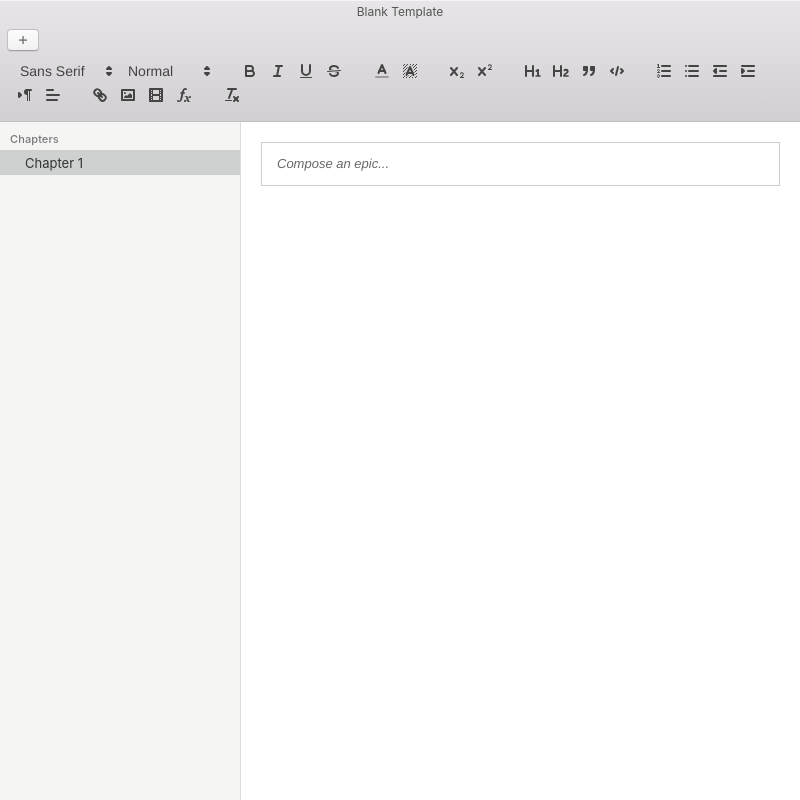
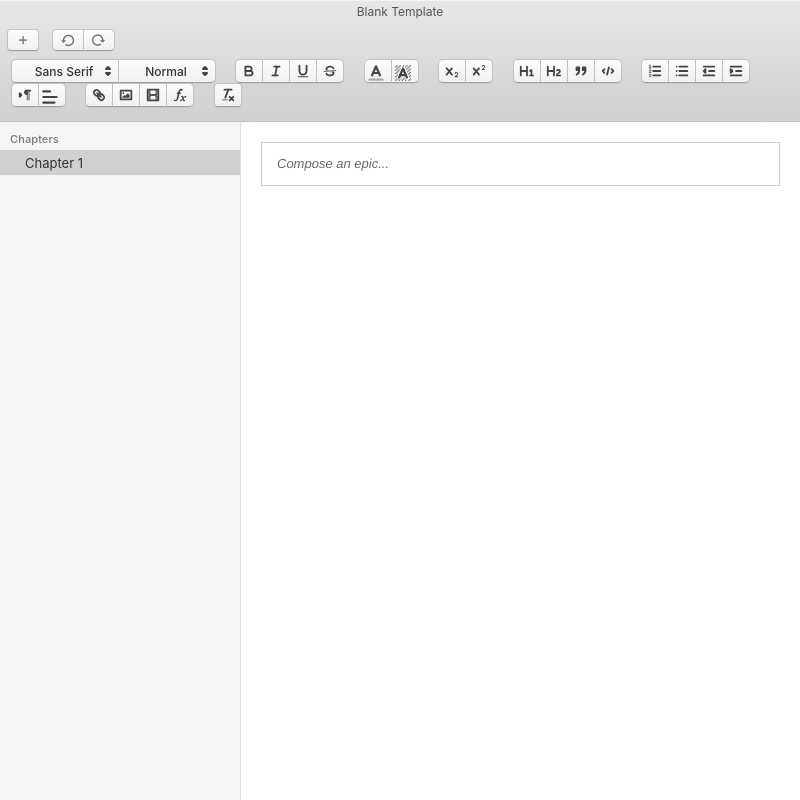
Before and after one commit to luciferreeves/authorr, an Electron app: page src/views/templates/blank/template.html in a window 800 px wide. Drawn offline with nearby package versions, Linux system fonts and the light colour scheme; no server answers; a web font is replaced by a local one.

Commit message:
Button styles

```diff
--- a/src/Quill/quill.snow.css
+++ b/src/Quill/quill.snow.css
@@ -323,7 +323,7 @@
   background-color: #e60000;
 }
 .ql-editor .ql-bg-orange {
-  background-color: #f90;
+  background-color: #ff9900;
 }
 .ql-editor .ql-bg-yellow {
   background-color: #ff0;
@@ -344,7 +344,7 @@
   color: #e60000;
 }
 .ql-editor .ql-color-orange {
-  color: #f90;
+  color: transparent;
 }
 .ql-editor .ql-color-yellow {
   color: #ff0;
@@ -679,14 +679,14 @@
   padding-top: 5px;
 }
 .ql-snow .ql-picker.ql-expanded .ql-picker-label {
-  color: #ccc;
+  color: #444;
   z-index: 2;
 }
 .ql-snow .ql-picker.ql-expanded .ql-picker-label .ql-fill {
-  fill: #ccc;
+  fill: #444;
 }
 .ql-snow .ql-picker.ql-expanded .ql-picker-label .ql-stroke {
-  stroke: #ccc;
+  stroke: #444;
 }
 .ql-snow .ql-picker.ql-expanded .ql-picker-options {
   display: block;
--- a/src/views/templates/blank/template.css
+++ b/src/views/templates/blank/template.css
@@ -1,7 +1,139 @@
 #toolbar-container {
-    display: inline-block;
-    border: none;
+  display: inline-block;
+  border: none;
 }
 .ql-editing {
-    left: 0px !important;
+  left: 0px !important;
 }
+.ql-toolbar.ql-snow .ql-picker.ql-expanded .ql-picker-label {
+  color: #444 !important;
+  border: none !important;
+  outline: none !important;
+}
+.edit-button {
+  display: inline-block !important;
+  /* padding: 2px 8px !important; */
+  margin-bottom: 0 !important;
+  font-size: 12px !important;
+  line-height: 1.4 !important;
+  text-align: center !important;
+  white-space: nowrap !important;
+  vertical-align: middle !important;
+  cursor: default !important;
+  background-image: none !important;
+  border: 1px solid transparent !important;
+  border-radius: 4px !important;
+  box-shadow: 0 1px 1px rgba(0, 0, 0, 0.06) !important;
+  -webkit-app-region: no-drag !important;
+  font-family: SFProtext !important;
+}
+
+.editor-button {
+  color: #333 !important;
+  border-top-color: #c2c0c2 !important;
+  border-right-color: #c2c0c2 !important;
+  border-bottom-color: #a19fa1 !important;
+  border-left-color: #c2c0c2 !important;
+  background-color: #fcfcfc !important;
+  background-image: -webkit-gradient(
+    linear,
+    left top,
+    left bottom,
+    color-stop(0%, #fcfcfc),
+    color-stop(100%, #f1f1f1)
+  ) !important;
+  background-image: -webkit-linear-gradient(
+    top,
+    #fcfcfc 0%,
+    #f1f1f1 100%
+  ) !important;
+  background-image: linear-gradient(
+    to bottom,
+    #fcfcfc 0%,
+    #f1f1f1 100%
+  ) !important;
+}
+
+.editor-button:active {
+  background-color: #ddd !important;
+  background-image: none !important;
+}
+
+.editor-button-group {
+  position: relative !important;
+  display: inline-block !important;
+  vertical-align: middle !important;
+  -webkit-app-region: no-drag !important;
+}
+
+.editor-button-group .edit-button {
+  position: relative !important;
+  float: left !important;
+}
+
+.editor-button-group .edit-button:focus,
+.editor-button-group .edit-button:active {
+  z-index: 2 !important;
+}
+
+.editor-button-group .edit-button.edit-button-active {
+  z-index: 3 !important;
+}
+
+.editor-button-group .edit-button + .edit-button,
+.editor-button-group .edit-button + .editor-button-group,
+.editor-button-group .editor-button-group + .edit-button,
+.editor-button-group .editor-button-group + .editor-button-group {
+  margin-left: -1px !important;
+}
+
+.editor-button-group > .edit-button:last-child {
+  border-top-right-radius: 5px !important;
+  border-bottom-right-radius: 5px !important;
+  border-top-left-radius: 0px !important;
+  border-bottom-left-radius: 0px !important;
+}
+
+.editor-button-group > .edit-button:first-child {
+  border-top-left-radius: 5px !important;
+  border-bottom-left-radius: 5px !important;
+  border-top-right-radius: 0px !important;
+  border-bottom-right-radius: 0px !important;
+}
+
+.editor-button-group > .edit-button:not(:first-child):not(:last-child) {
+  border-radius: 0 !important;
+}
+
+.editor-button-group .edit-button + .edit-button {
+  border-left: 1px solid #c2c0c2 !important;
+}
+
+.editor-button-group .edit-button + .edit-button.edit-button-active {
+  border-left: 0 !important;
+}
+
+.editor-button-group .edit-button-active {
+  color: #fff !important;
+  border: 1px solid transparent !important;
+  background-color: #6d6c6d !important;
+  background-image: none !important;
+}
+select.ql-color {
+    display: none !important;
+}
+select.ql-background {
+    display: none !important;
+}
+select.ql-align {
+    display: none !important;
+}
+select.ql-font {
+    display: none !important;
+}
+select.ql-size {
+    display: none !important;
+}
+.ql-snow .ql-picker-label {
+    padding-left: 0px !important;
+}
--- a/src/views/templates/blank/template.html
+++ b/src/views/templates/blank/template.html
@@ -5,9 +5,9 @@
     <meta charset="UTF-8">
     <meta name="viewport" content="width=device-width, initial-scale=1.0">
     <title>Document</title>
-    <link rel="stylesheet" href="../../../nativekit/css/all.css">
     <link rel="stylesheet" href="template.css">
     <link rel="stylesheet" href="../../../Quill/quill.snow.css">
+    <link rel="stylesheet" href="../../../nativekit/css/all.css">
 </head>
 
 <body>
@@ -20,49 +20,58 @@
                     <i class="icon nk-plus"></i>
                 </button>
 
+                <div class="button-group">
+                    <button class="button button-default">
+                        <i class="icon nk-ccw"></i>
+                    </button>
+                    <button class="button button-default">
+                        <i class="icon nk-cw"></i>
+                    </button>
+                </div>
+
                 <div id="toolbar-container">
-                    <span class="ql-formats">
-                        <select class="ql-font"></select>
-                        <select class="ql-size"></select>
+                    <span class="ql-formats editor-button-group">
+                        <select title="Change Font Style" class="ql-font edit-button editor-button"></select>
+                        <select title="Change Font Size" style="border-top-right-radius: 5px !important; border-bottom-right-radius: 5px !important;" class="ql-size edit-button editor-button"></select>
+                    </span>
+                    <span class="ql-formats editor-button-group">
+                        <button title="Bold" class="ql-bold edit-button editor-button"></button>
+                        <button title="Italic" class="ql-italic edit-button editor-button"></button>
+                        <button title="Underline" class="ql-underline edit-button editor-button"></button>
+                        <button title="Strikethrough" class="ql-strike edit-button editor-button"></button>
+                    </span>
+                    <span class="ql-formats editor-button-group">
+                        <select title="Font Color" class="ql-color edit-button editor-button"></select>
+                        <select title="Font Background Color" style="border-top-right-radius: 5px !important; border-bottom-right-radius: 5px !important;" class="ql-background edit-button editor-button"></select>
+                    </span>
+                    <span class="ql-formats editor-button-group">
+                        <button title="Subscript" class="ql-script edit-button editor-button" value="sub"></button>
+                        <button title="Superscript" class="ql-script edit-button editor-button" value="super"></button>
+                    </span>
+                    <span class="ql-formats editor-button-group">
+                        <button title="Heading 1" class="ql-header edit-button editor-button" value="1"></button>
+                        <button title="Heading 2" class="ql-header edit-button editor-button" value="2"></button>
+                        <button title="Blockquote" class="ql-blockquote edit-button editor-button"></button>
+                        <button title="Insert Code Block" class="ql-code-block edit-button editor-button"></button>
+                    </span>
+                    <span class="ql-formats editor-button-group">
+                        <button title="Insert Ordered List" class="ql-list edit-button editor-button" value="ordered"></button>
+                        <button title="Insert Unordered List" class="ql-list edit-button editor-button" value="bullet"></button>
+                        <button title="Indent Left" class="ql-indent edit-button editor-button" value="-1"></button>
+                        <button title="Indent Right" class="ql-indent edit-button editor-button" value="+1"></button>
+                    </span>
+                    <span class="ql-formats editor-button-group">
+                        <button title="Change Direction: RTL" class="ql-direction edit-button editor-button" value="rtl"></button>
+                        <select title="Change Text Alignment" style="border-top-right-radius: 5px !important; border-bottom-right-radius: 5px !important;" class="ql-align edit-button editor-button"></select>
+                    </span>
+                    <span class="ql-formats editor-button-group">
+                        <button title="Insert Link" class="ql-link edit-button editor-button"></button>
+                        <button title="Insert Image" class="ql-image edit-button editor-button"></button>
+                        <button title="Insert Video" class="ql-video edit-button editor-button"></button>
+                        <button title="Insert Formula" class="ql-formula edit-button editor-button"></button>
                     </span>
                     <span class="ql-formats">
-                        <button class="ql-bold"></button>
-                        <button class="ql-italic"></button>
-                        <button class="ql-underline"></button>
-                        <button class="ql-strike"></button>
-                    </span>
-                    <span class="ql-formats">
-                        <select class="ql-color"></select>
-                        <select class="ql-background"></select>
-                    </span>
-                    <span class="ql-formats">
-                        <button class="ql-script" value="sub"></button>
-                        <button class="ql-script" value="super"></button>
-                    </span>
-                    <span class="ql-formats">
-                        <button class="ql-header" value="1"></button>
-                        <button class="ql-header" value="2"></button>
-                        <button class="ql-blockquote"></button>
-                        <button class="ql-code-block"></button>
-                    </span>
-                    <span class="ql-formats">
-                        <button class="ql-list" value="ordered"></button>
-                        <button class="ql-list" value="bullet"></button>
-                        <button class="ql-indent" value="-1"></button>
-                        <button class="ql-indent" value="+1"></button>
-                    </span>
-                    <span class="ql-formats">
-                        <button class="ql-direction" value="rtl"></button>
-                        <select class="ql-align"></select>
-                    </span>
-                    <span class="ql-formats">
-                        <button class="ql-link"></button>
-                        <button class="ql-image"></button>
-                        <button class="ql-video"></button>
-                        <button class="ql-formula"></button>
-                    </span>
-                    <span class="ql-formats">
-                        <button class="ql-clean"></button>
+                        <button title="Clean Formatting" class="ql-clean edit-button editor-button"></button>
                     </span>
                 </div>
 
@@ -97,6 +106,10 @@
                 syntax: true,
                 toolbar: '#toolbar-container'
             },
+            history: {
+                delay: 2000,
+                maxStack: 500
+            },
             placeholder: 'Compose an epic...',
             theme: 'snow'
         });
```
